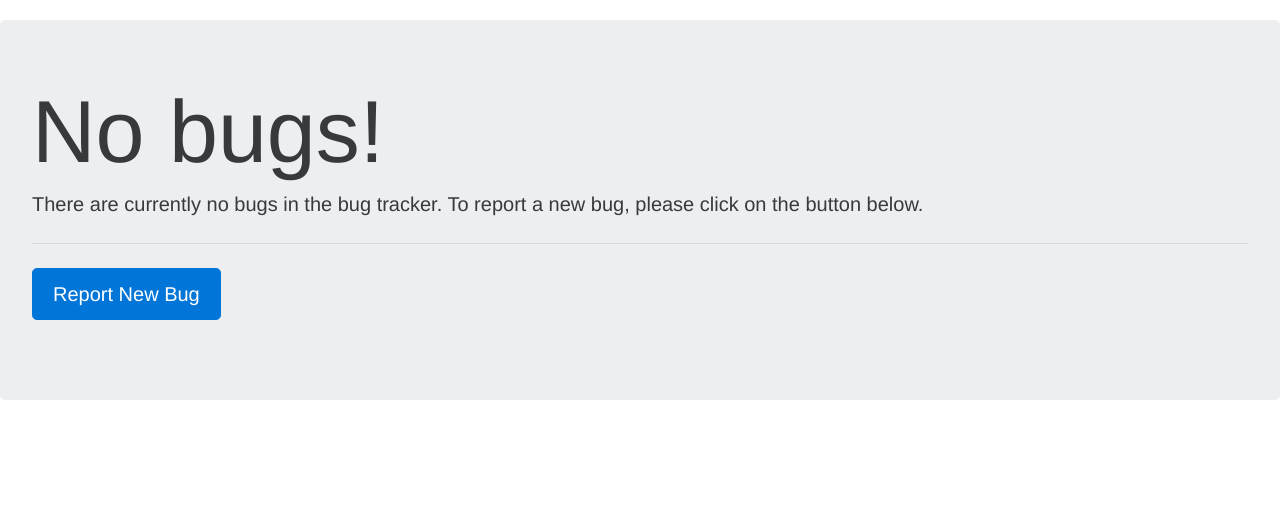
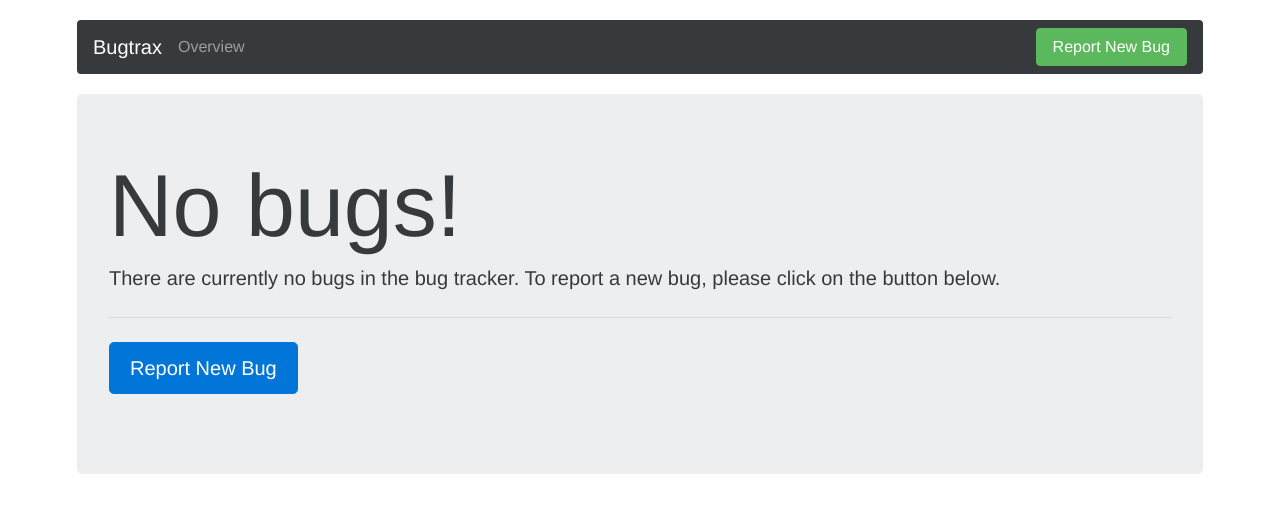
Before and after one commit to PeithVergil/bugtrax, a Django app: page /bugs/list/ in a window 1280 px wide. Shown: the top 513 px of the page. Run offline with Django 3.2, Linux system fonts and the light colour scheme; the visitor is signed in with stand-in values (Sample User, id 1); data that the repository does not hold is empty; some libraries are stand-ins or nearby versions.

Commit message:
Fix navbar links. Wrap the main content area in a container.

```diff
--- a/templates/base.html
+++ b/templates/base.html
@@ -24,9 +24,34 @@
 
     <body>
         <header id="header">
+            <div class="container">
+                <nav class="navbar navbar-dark bg-inverse">
+                    <a class="navbar-brand" href="{% url 'bugs:list' %}">Bugtrax</a>
+
+                    <ul class="nav navbar-nav">
+                        <li class="nav-item">
+                            <a class="nav-link" href="{% url 'bugs:list' %}">
+                                Overview
+                            </a>
+                        </li>
+                    </ul>
+
+                    <ul class="nav navbar-nav pull-right">
+                        <li class="nav-item">
+                            <a href="{% url 'bugs:create' %}" class="btn btn-success">
+                                Report New Bug
+                            </a>
+                        </li>
+                    </ul>
+                </nav>
+            </div>
         </header>
 
-        {% block content %}{% endblock %}
+        <div id="content">
+            <div class="container">
+                {% block content %}{% endblock %}
+            </div>
+        </div>
 
         <footer id="footer">
         </footer>
```
